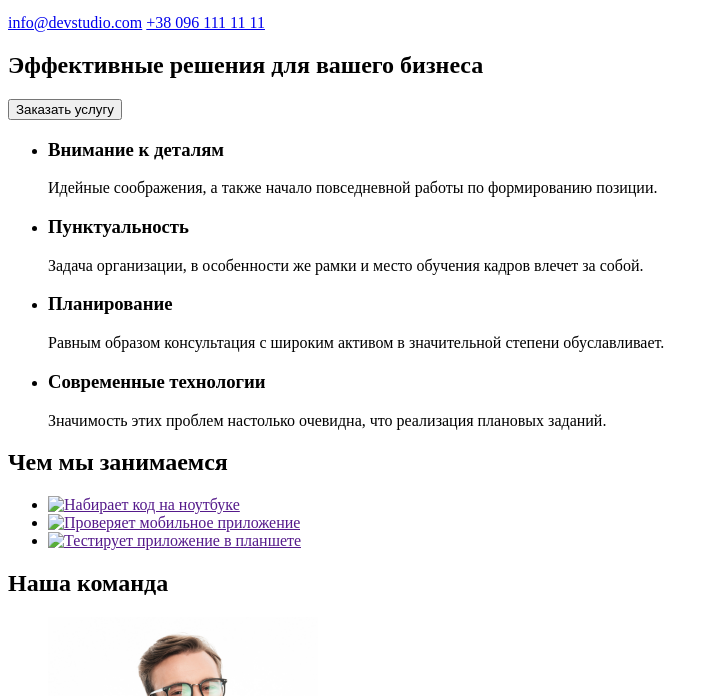
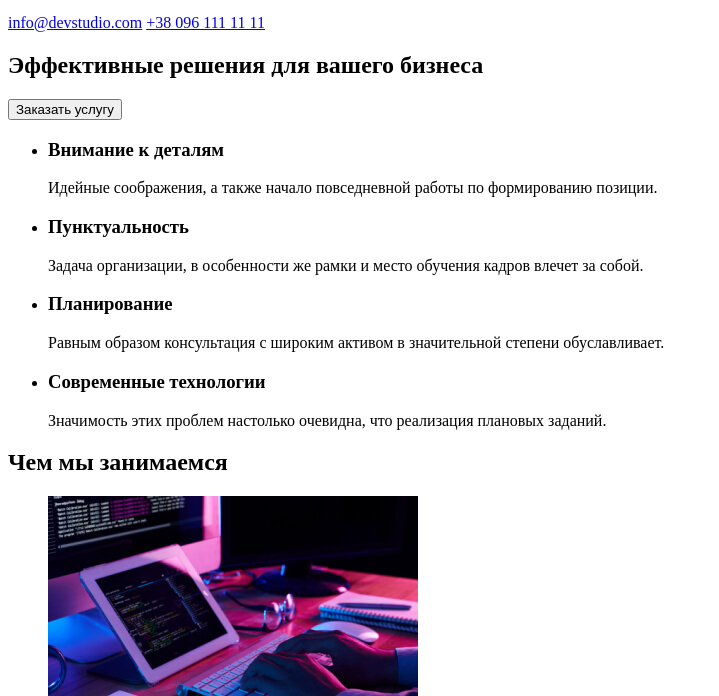
Before and after one commit to ACraft4/goit-markup-hw-01, a plain HTML site: page index.html in a window 1280 px wide. Shown: the part 104-800 px from the top of the page, without its empty margins (0-719 px from the left). Drawn offline with Linux system fonts and the light colour scheme; the site is published under a folder, as on GitHub Pages, so addresses that start at the root find nothing.

Commit message:
Фіксить помилки

```diff
--- a/index.html
+++ b/index.html
@@ -44,9 +44,9 @@
         <section>
             <h2>Чем мы занимаемся</h2>
             <ul>
-                <li><a href=""><img src="/images/box-1.jpg" alt="Набирает код на ноутбуке" width="370" height="294"></a></li>
-                <li><a href=""><img src="/images/box-2.jpg" alt="Проверяет мобильное приложение" width="370" height="294"></a></li>
-                <li><a href=""><img src="/images/box-3.jpg" alt="Тестирует приложение в планшете" width="370" height="294"></a></li>
+                <li><a href=""><img src="images/box-1.jpg" alt="Набирает код на ноутбуке" width="370" height="294"></a></li>
+                <li><a href=""><img src="images/box-2.jpg" alt="Проверяет мобильное приложение" width="370" height="294"></a></li>
+                <li><a href=""><img src="images/box-3.jpg" alt="Тестирует приложение в планшете" width="370" height="294"></a></li>
             </ul>
         </section>
         <!--Секція Команда-->
```
